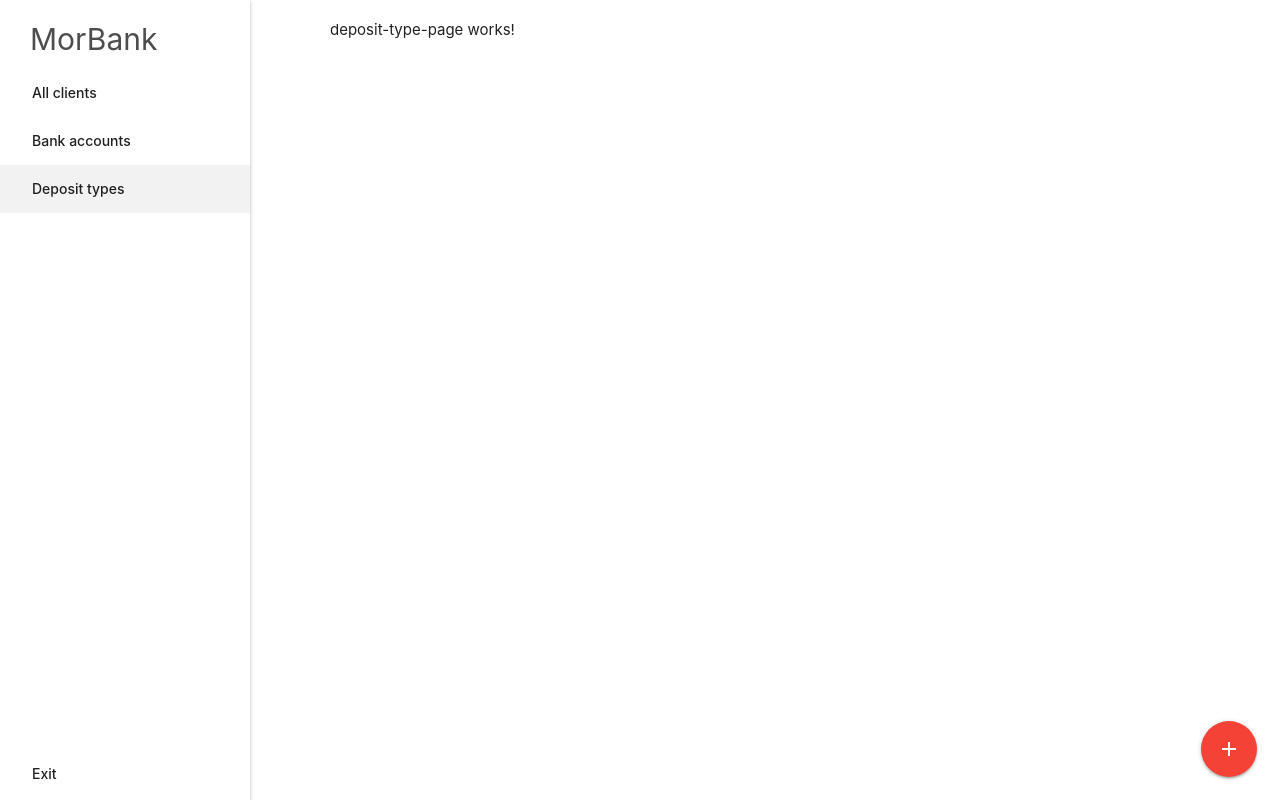
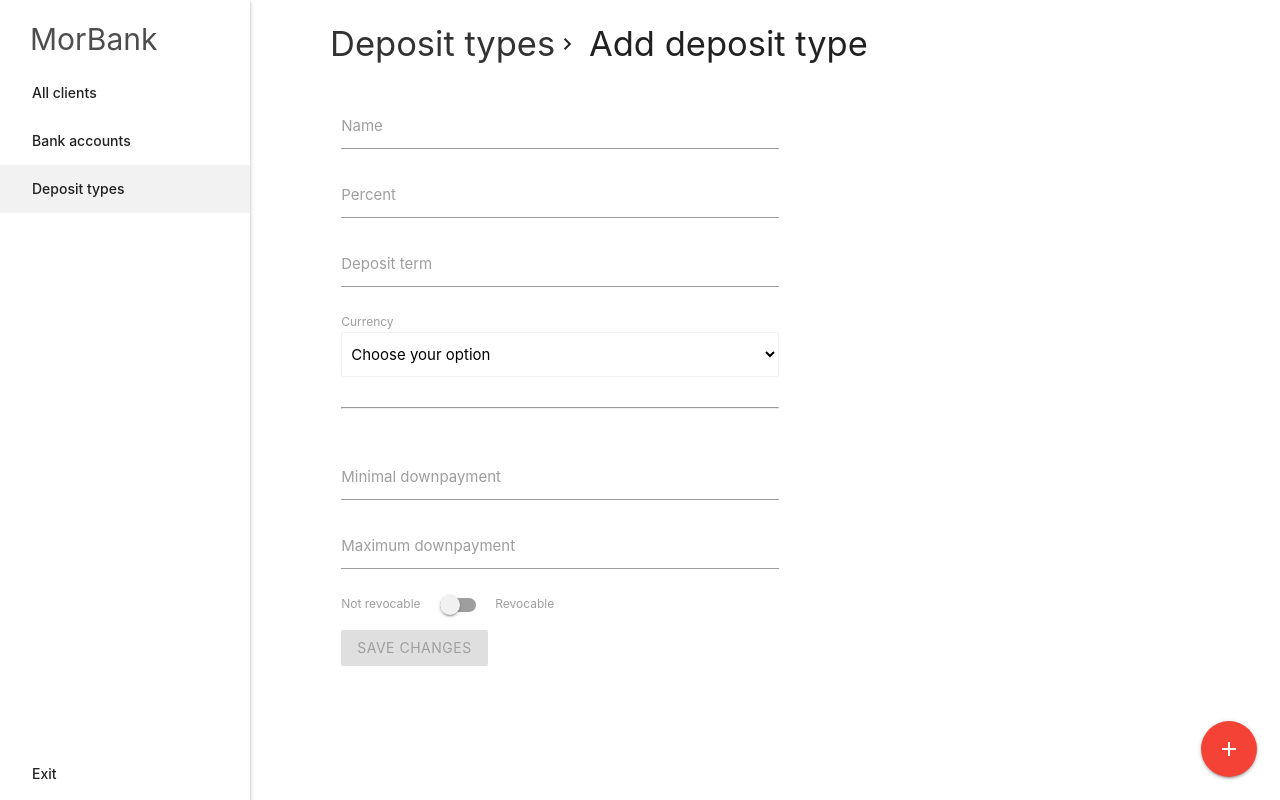
Before and after one commit to yuramorozov01/bank_system, an Angular app in the folder bank/webclient/bank/: page /deposit_type/new in a window 1280 px wide. Built offline with nearby package versions, Linux system fonts and the light colour scheme; sample sign-in values are in the browser's storage.

Commit message:
feat (front): add deposit type api usage

```diff
--- a/bank/webclient/bank/src/app/bank-accounts-page/top-up-bank-account-page/top-up-bank-account-page.component.html
+++ b/bank/webclient/bank/src/app/bank-accounts-page/top-up-bank-account-page/top-up-bank-account-page.component.html
@@ -12,7 +12,7 @@
 <div class="row">
     <form class="col s12 l6" [formGroup]="form" (ngSubmit)="onSubmit()">
         <div class="input-field">
-            <input formControlName="amount" id="amount" type="text" [ngClass]="{'invalid': form.get('amount').invalid && form.get('amount').touched}" required>
+            <input formControlName="amount" id="amount" type="number" [ngClass]="{'invalid': form.get('amount').invalid && form.get('amount').touched}" required>
             <label for="amount">Top up amount</label>
             <span class="helper-text red-text" *ngIf="form.get('amount').invalid && form.get('amount').touched">
             	<span *ngIf="form.get('amount').errors['required']">Enter top up amount</span>
--- a/bank/webclient/bank/src/app/bank-accounts-page/top-up-bank-account-page/top-up-bank-account-page.component.ts
+++ b/bank/webclient/bank/src/app/bank-accounts-page/top-up-bank-account-page/top-up-bank-account-page.component.ts
@@ -4,9 +4,9 @@ import { FormGroup, FormControl, Validators } from '@angular/forms';
 
 import { switchMap } from 'rxjs/operators';
 
-import { IBankAccount } from '../../shared/interfaces/bank_account.interfaces';
+import { IBankAccount } from '../../shared/interfaces/bank-account.interfaces';
 
-import { BankAccountService } from '../../shared/services/bank_account/bank_account.service';
+import { BankAccountService } from '../../shared/services/bank-account/bank-account.service';
 import { MaterializeService } from '../../shared/services/utils/materialize.service';
 
 @Component({
--- a/bank/webclient/bank/src/app/deposits-page/deposit-types-page/deposit-type-page/deposit-type-page.component.html
+++ b/bank/webclient/bank/src/app/deposits-page/deposit-types-page/deposit-type-page/deposit-type-page.component.html
@@ -1 +1,84 @@
-<p>deposit-type-page works!</p>
+<div class="page-title">
+    <h4>
+        <a routerLink="/deposit_type">Deposit types</a>
+        <i class="material-icons">keyboard_arrow_right</i>
+        {{ isNew ? 'Add' : 'Edit' }} deposit type
+    </h4>
+    <span>
+	    <button class="btn btn-small red" (click)="deleteDepositType()" *ngIf="!isNew">
+	    	<i class="material-icons">delete</i>
+		</button>
+    </span>
+</div>
+
+<div class="row">
+    <form class="col s12 l6" [formGroup]="form" (ngSubmit)="onSubmit()">
+        <div class="input-field">
+            <input formControlName="name" id="name" type="text" [ngClass]="{'invalid': form.get('name').invalid && form.get('name').touched}" required>
+            <label for="name">Name</label>
+            <span class="helper-text red-text" *ngIf="form.get('name').invalid && form.get('name').touched">
+            	<span *ngIf="form.get('name').errors['required']">Enter name</span>
+            </span>
+        </div>
+        <div class="input-field">
+            <input formControlName="percent" id="percent" type="number" [ngClass]="{'invalid': form.get('percent').invalid && form.get('percent').touched}" required>
+            <label for="percent">Percent</label>
+            <span class="helper-text red-text" *ngIf="form.get('percent').invalid && form.get('percent').touched">
+            	<span *ngIf="form.get('percent').errors['required']">Enter percent</span>
+                <span *ngIf="form.get('percent').errors['min']">Incorrect percent</span>
+            </span>
+        </div>
+        <div class="input-field">
+            <input formControlName="deposit_term" id="deposit_term" type="number" [ngClass]="{'invalid': form.get('deposit_term').invalid && form.get('deposit_term').touched}" required>
+            <label for="deposit_term">Deposit term</label>
+            <span class="helper-text red-text" *ngIf="form.get('deposit_term').invalid && form.get('deposit_term').touched">
+            	<span *ngIf="form.get('deposit_term').errors['required']">Enter deposit term</span>
+                <span *ngIf="form.get('deposit_term').errors['min']">Incorrect deposit term</span>
+            </span>
+        </div>
+        <div class="input-field">
+            <div>
+                <label>Currency</label>
+                <select class="browser-default" id="currency" formControlName="currency" required>
+                    <option [ngValue]="null" disabled>Choose your option</option>
+                    <option *ngFor="let currency of currencyValues | keyvalue" [ngValue]="currency.key">{{ currency.value }}</option>
+                </select>
+                <br>
+                <hr>
+                <br>
+            </div>
+        </div>
+        <div class="input-field">
+            <input formControlName="min_downpayment" id="min_downpayment" type="number" [ngClass]="{'invalid': form.get('min_downpayment').invalid && form.get('min_downpayment').touched}" required>
+            <label for="min_downpayment">Minimal downpayment</label>
+            <span class="helper-text red-text" *ngIf="form.get('min_downpayment').invalid && form.get('min_downpayment').touched">
+            	<span *ngIf="form.get('min_downpayment').errors['required']">Enter minimal downpayment</span>
+                <span *ngIf="form.get('min_downpayment').errors['min']">Incorrect minimal downpayment</span>
+                <span *ngIf="form.get('min_downpayment').errors['max']">Incorrect minimal downpayment</span>
+            </span>
+        </div>
+        <div class="input-field">
+            <input formControlName="max_downpayment" id="max_downpayment" type="number" [ngClass]="{'invalid': form.get('max_downpayment').invalid && form.get('max_downpayment').touched}">
+            <label for="max_downpayment">Maximum downpayment</label>
+            <span class="helper-text red-text" *ngIf="form.get('max_downpayment').invalid && form.get('max_downpayment').touched">
+                <span *ngIf="form.get('max_downpayment').errors['min']">Incorrect maximum downpayment</span>
+                <span *ngIf="form.get('max_downpayment').errors['max']">Incorrect maximum downpayment</span>
+            </span>
+        </div>
+        <div class="input-field">
+            <div class="switch">
+                <label>
+                    Not revocable
+                    <input formControlName="is_revocable" id="is_revocable" type="checkbox">
+                    <span class="lever"></span>
+                    Revocable
+                </label>
+            </div>
+        </div>
+        <div>
+            <button type="submit" [disabled]="form.invalid || form.disabled" class="waves-effect waves-light btn">
+                Save changes
+            </button>
+        </div>
+    </form>
+</div>
--- a/bank/webclient/bank/src/app/deposits-page/deposit-types-page/deposit-type-page/deposit-type-page.component.ts
+++ b/bank/webclient/bank/src/app/deposits-page/deposit-types-page/deposit-type-page/deposit-type-page.component.ts
@@ -1,4 +1,14 @@
-import { Component, OnInit } from '@angular/core';
+import { Component, OnInit, ViewChild, ElementRef } from '@angular/core';
+import { Router, ActivatedRoute, Params } from '@angular/router';
+import { FormGroup, FormControl, Validators, ValidatorFn } from '@angular/forms';
+
+import { switchMap } from 'rxjs/operators';
+import { of } from 'rxjs';
+
+import { IDepositType } from '../../../shared/interfaces/deposit.interfaces';
+
+import { DepositTypeService } from '../../../shared/services/deposit/deposit-type/deposit-type.service';
+import { MaterializeService } from '../../../shared/services/utils/materialize.service';
 
 @Component({
   selector: 'app-deposit-type-page',
@@ -6,10 +16,98 @@ import { Component, OnInit } from '@angular/core';
   styleUrls: ['./deposit-type-page.component.css']
 })
 export class DepositTypePageComponent implements OnInit {
+	@ViewChild('input') inputRef: ElementRef;
 
-  constructor() { }
+	form: FormGroup;
+	isNew = true;
+	depositType: IDepositType;
 
-  ngOnInit(): void {
-  }
+    currencyValues = {
+        'BYN': 'BYN',
+        'USD': 'USD',
+        'EUR': 'EUR',
+        'RUB': 'RUB',
+    };
 
+	constructor(private router: Router,
+				private route: ActivatedRoute,
+				private depositTypeService: DepositTypeService) { }
+
+	ngOnInit(): void {
+        this.form = new FormGroup({
+            name: new FormControl(null, [Validators.required,]),
+            percent: new FormControl(null, [Validators.required, Validators.min(0)]),
+            deposit_term: new FormControl(null, [Validators.required, Validators.min(1)]),
+            currency: new FormControl(null, [Validators.required,]),
+            min_downpayment: new FormControl(null, [Validators.required, Validators.min(0), Validators.max(999999999999999999.99)]),
+            max_downpayment: new FormControl(null, [Validators.min(0), Validators.max(999999999999999999.99)]),
+            is_revocable: new FormControl(false, [Validators.required,]),
+		});
+
+		this.form.disable();
+
+		this.route.params
+			.pipe(
+				switchMap(
+					(params: Params) => {
+						if (params['id']) {
+							this.isNew = false;
+							return this.depositTypeService.getById(params['id']);
+						}
+						return of(null);
+					}
+				)
+			)
+			.subscribe(
+				(depositType: IDepositType) => {
+					if (depositType) {
+						this.depositType = depositType;
+						this.form.patchValue(depositType);
+						MaterializeService.updateTextInputs();
+					}
+					this.form.enable();
+				},
+				error => MaterializeService.toast(error.error),
+			);
+	}
+
+	triggerClick() {
+		this.inputRef.nativeElement.click();
+	}
+
+	onSubmit() {
+		let obs$;
+		this.form.disable();
+
+		if (this.isNew) {
+			obs$ = this.depositTypeService.create(this.form);
+		} else {
+			obs$ = this.depositTypeService.update(this.depositType.id, this.form);
+		}
+		obs$.subscribe(
+			(depositType: IDepositType) => {
+				this.depositType = depositType;
+                this.form.patchValue(depositType);
+				MaterializeService.updateTextInputs();
+				MaterializeService.toast({'Success': 'Deposit type has been saved successfully'});
+				this.form.enable();
+			},
+			error => {
+				MaterializeService.toast(error.error);
+				this.form.enable();
+			}
+		);
+	}
+
+	deleteDepositType() {
+		const decision = window.confirm('Are you sure you want to delete this deposit type?');
+		if (decision) {
+			this.depositTypeService.delete(this.depositType.id)
+				.subscribe(
+					response => MaterializeService.toast({'Success': 'Deposit type has been deleted successfully'}),
+					error => MaterializeService.toast(error.error),
+					() => this.router.navigate(['/deposit_type'])
+				);
+		}
+	}
 }
--- a/bank/webclient/bank/src/app/deposits-page/deposit-types-page/deposit-types-page.component.html
+++ b/bank/webclient/bank/src/app/deposits-page/deposit-types-page/deposit-types-page.component.html
@@ -1,9 +1,10 @@
 <div class="page-title">
     <h4>Deposit types</h4>
+    <button class="waves-effect waves-light btn grey darken-1" routerLink="/deposit_type/new">Add deposit type</button>
 </div>
 
-<div class="row" *ngIf="deposit_types$ | async as deposit_types; else loader">
-    <table class="highlight" *ngIf="deposit_types.length !== 0; else empty">
+<div class="row" *ngIf="depositTypes$ | async as depositTypes; else loader">
+    <table class="highlight" *ngIf="depositTypes.length !== 0; else empty">
         <thead>
             <tr>
                 <th>ID</th>
@@ -16,15 +17,15 @@
             </tr>
         </thead>
         <tbody>
-            <tr *ngFor="let deposit_type of deposit_types">
-                <td>{{ deposit_type.id }}</td>
-                <td>{{ deposit_type.name }}</td>
-                <td>{{ deposit_type.percent }}</td>
-                <td>{{ deposit_type.currency }}</td>
-                <td>{{ deposit_type.deposit_term }}</td>
-                <td>{{ deposit_type.is_revocable ? 'Revocable' : 'Not revocable' }}</td>
+            <tr *ngFor="let depositType of depositTypes">
+                <td>{{ depositType.id }}</td>
+                <td>{{ depositType.name }}</td>
+                <td>{{ depositType.percent }}</td>
+                <td>{{ depositType.currency }}</td>
+                <td>{{ depositType.deposit_term }}</td>
+                <td>{{ depositType.is_revocable ? 'Revocable' : 'Not revocable' }}</td>
                 <td>
-                    <button type="button" class="btn waves-effect wavers-light btn-small" [routerLink]="['/deposit_type', deposit_type.id]">View</button>
+                    <button type="button" class="btn waves-effect wavers-light btn-small" [routerLink]="['/deposit_type', depositType.id]">View</button>
                 </td>
             </tr>
         </tbody>
--- a/bank/webclient/bank/src/app/shared/services/bank-account/bank-account.service.ts
+++ b/bank/webclient/bank/src/app/shared/services/bank-account/bank-account.service.ts
@@ -3,7 +3,7 @@ import { HttpClient } from '@angular/common/http';
 
 import { Observable } from 'rxjs';
 
-import { IBankAccountList, IBankAccount } from '../../interfaces/bank_account.interfaces';
+import { IBankAccountList, IBankAccount } from '../../interfaces/bank-account.interfaces';
 import { FormGroup } from '@angular/forms';
 import { ParserService } from '../utils/parser.service';
 
```
Also changed, not shown: bank/webclient/bank/src/app/bank-accounts-page/bank-accounts-page.component.html (+10 -10 lines), bank/webclient/bank/src/app/bank-accounts-page/bank-accounts-page.component.ts (+5 -5 lines), bank/webclient/bank/src/app/clients-page/client-page/client-page.component.html (+7 -7 lines), bank/webclient/bank/src/app/clients-page/client-page/client-page.component.ts (+6 -6 lines), bank/webclient/bank/src/app/deposits-page/deposit-types-page/deposit-types-page.component.ts (+4 -4 lines).
